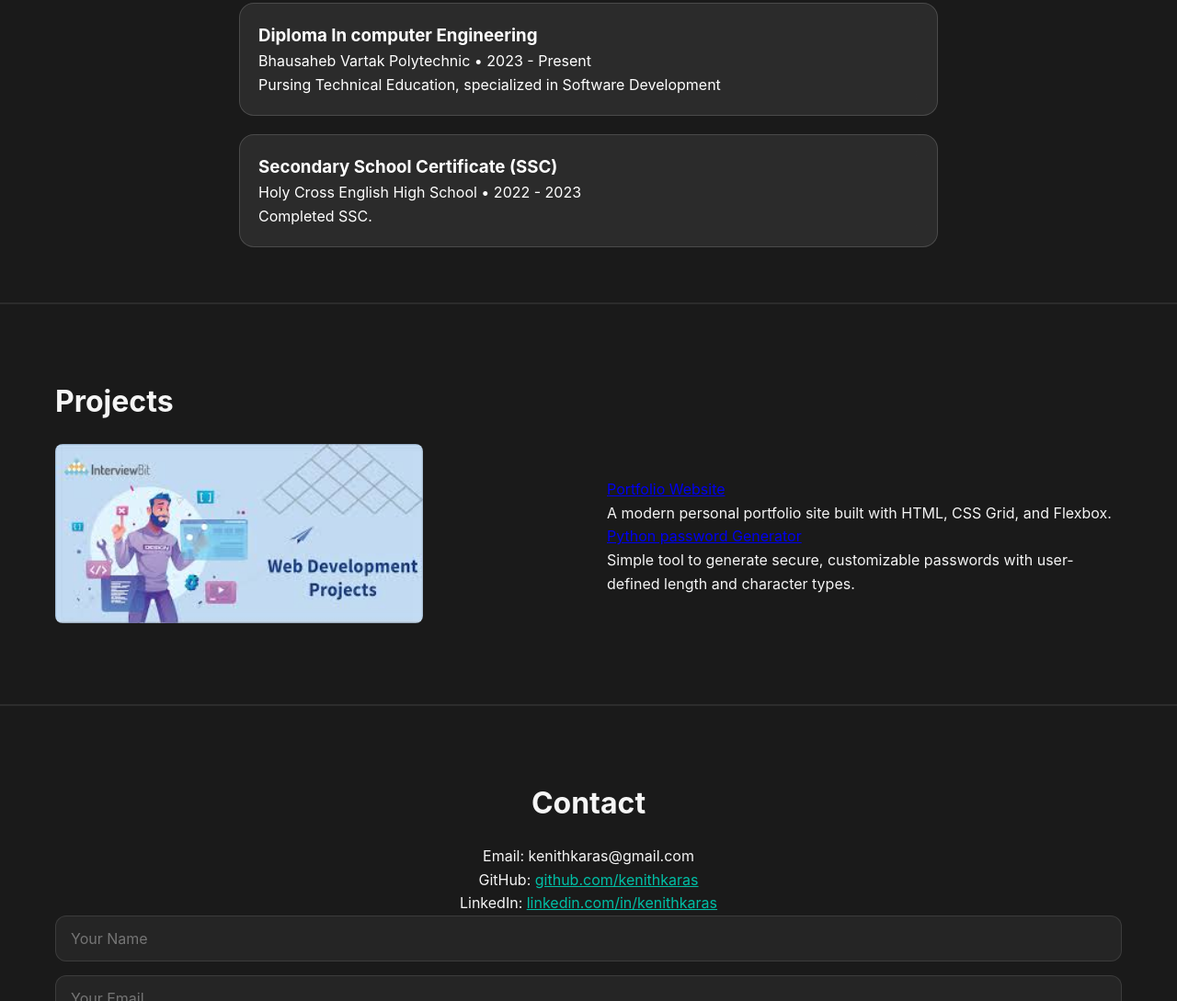
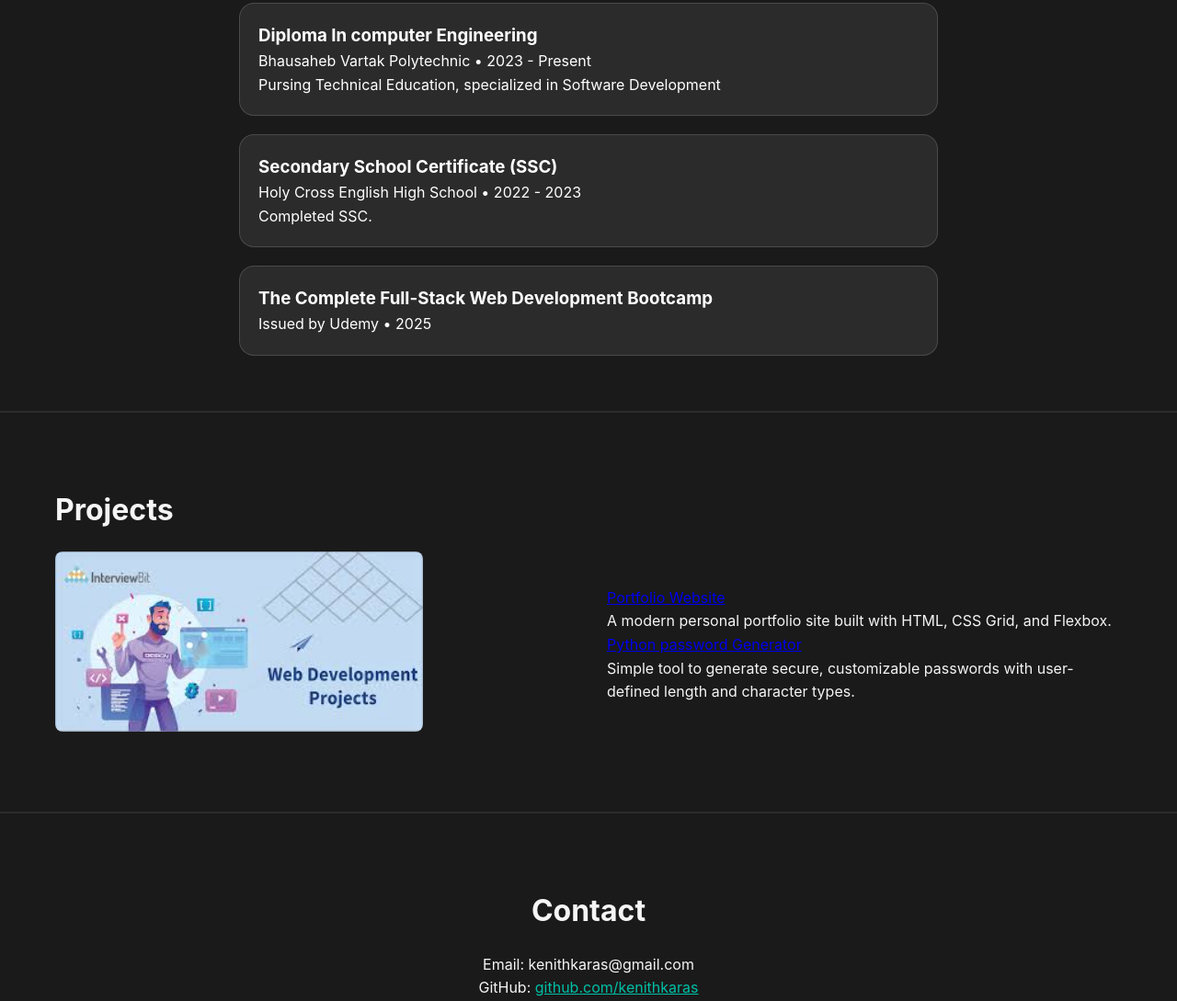
Before and after one commit to KENITH13401/portfolio, a plain HTML site: page index.html in a window 1280 px wide. Shown: the part 1367-2456 px from the top of the page at 92% size. Drawn offline with Linux system fonts and the light colour scheme.

Commit message:
index.html

```diff
--- a/index.html
+++ b/index.html
@@ -107,6 +107,11 @@
     </div>
   </div>
 
+      <div class="glass-card">
+      <h3>The Complete Full-Stack Web Development Bootcamp</h3>
+      <p>Issued by Udemy • 2025</p>
+    </div>
+  </div>
 
 
   <div class="tab-content" id="experience">
```
